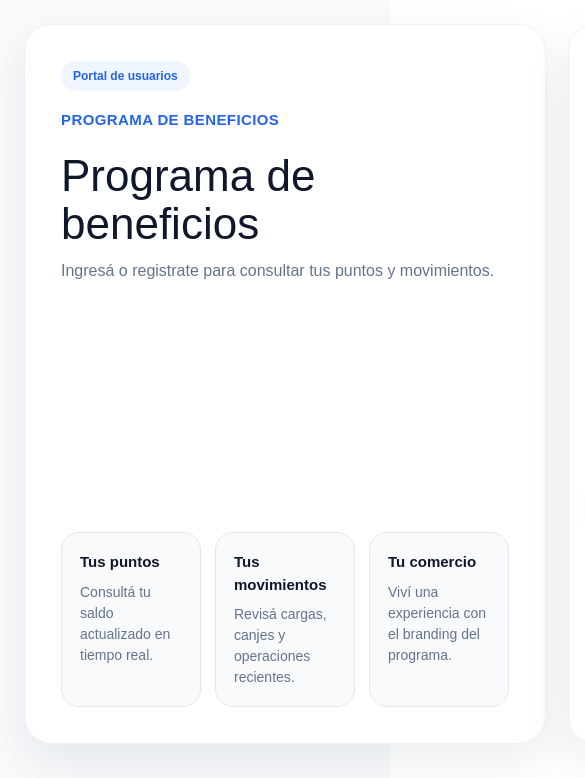
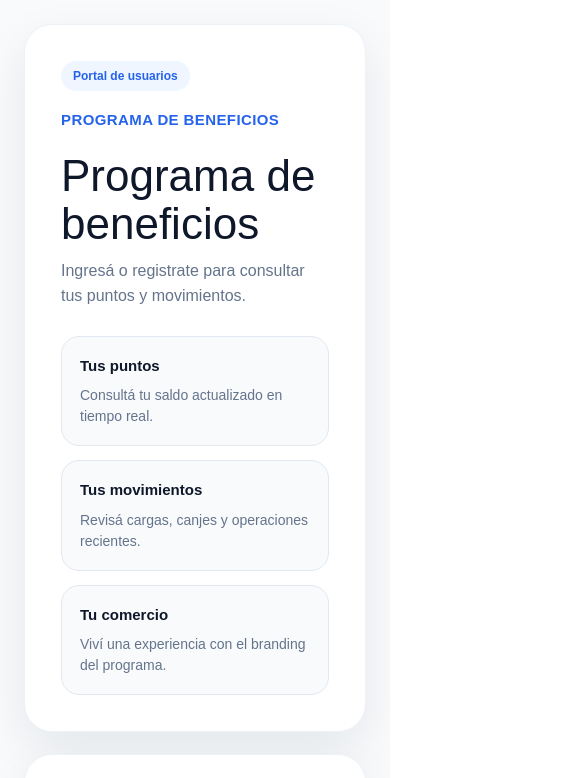
Before and after one commit to VictorBenefi/benefi-fidelizacion, a Next.js app: page /usuarios/1 in a window 390 px wide. Shown: the top 778 px of the page, 585 px wide, since content can reach past the window. Built offline with nearby package versions, Linux system fonts and the light colour scheme; no server answers; the database is empty.

Commit message:
Mejora responsive portal usuarios

```diff
--- a/app/usuarios/[comercioId]/page.tsx
+++ b/app/usuarios/[comercioId]/page.tsx
@@ -395,7 +395,7 @@ try {
         <div
             style={{
               display: 'grid',
-            gridTemplateColumns: '1.05fr 0.95fr',
+              gridTemplateColumns: 'repeat(auto-fit, minmax(320px, 1fr))',
               gap: 22,
               alignItems: 'stretch',
             }}
@@ -410,7 +410,7 @@ try {
               display: 'flex',
               flexDirection: 'column',
               justifyContent: 'space-between',
-              minHeight: 720,
+              minHeight: 'auto',
             }}
           >
             <div>
@@ -488,7 +488,7 @@ try {
             <div
               style={{
                 display: 'grid',
-                gridTemplateColumns: 'repeat(3, minmax(140px, 1fr))',
+                gridTemplateColumns: 'repeat(auto-fit, minmax(140px, 1fr))',
                 gap: 14,
                 marginTop: 28,
               }}
@@ -515,7 +515,7 @@ try {
               padding: 30,
               boxShadow: '0 18px 48px rgba(15, 23, 42, 0.08)',
               border: '1px solid #edf2f7',
-              minHeight: 720,
+              minHeight: 'auto',
             }}
           >
             <div
```
Lines whose indentation alone changed are shown as unchanged.
